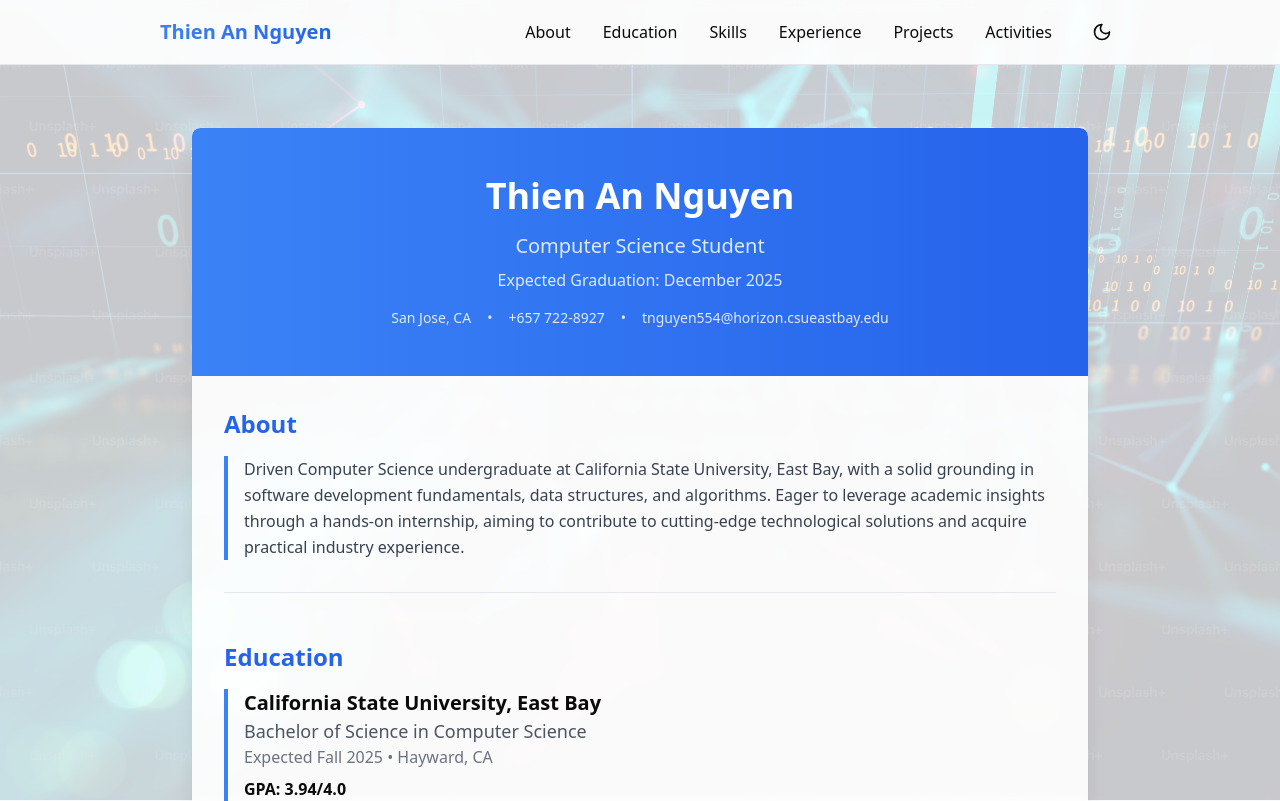
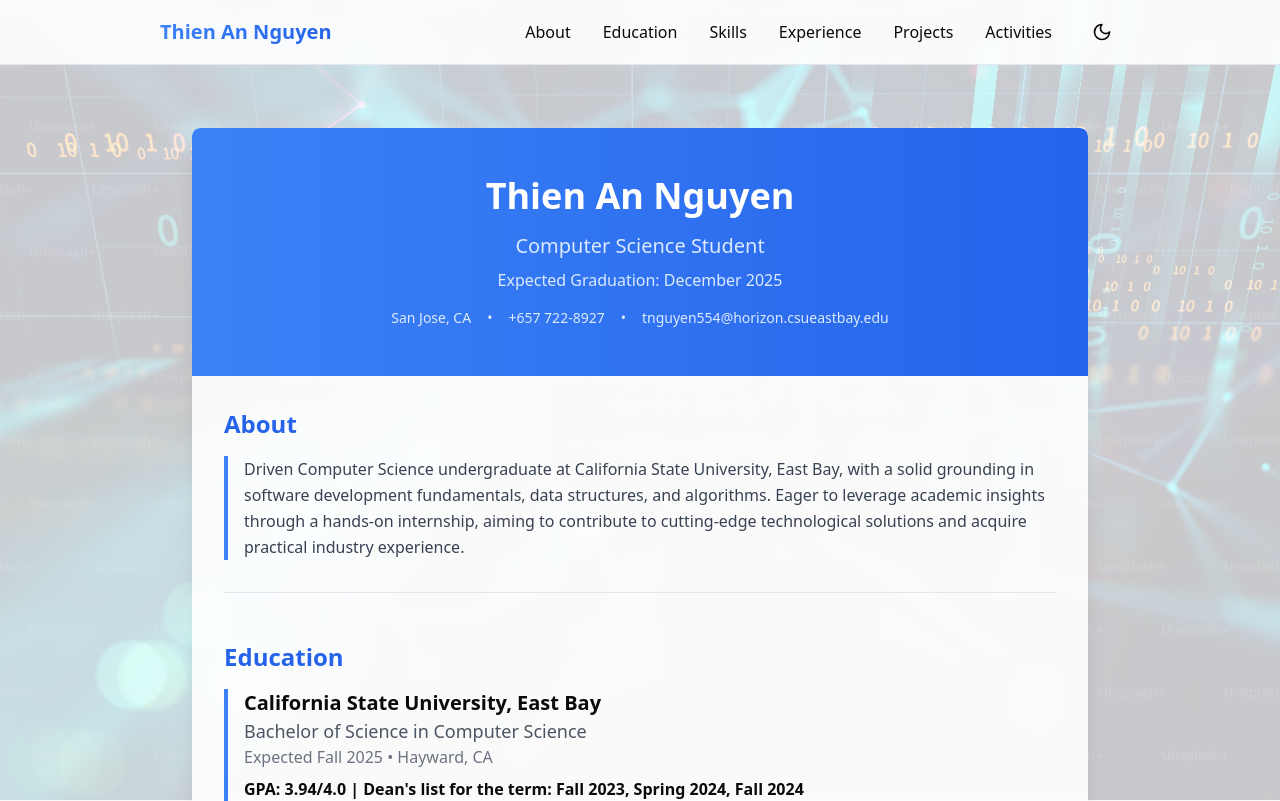
Before and after one commit to nta105/next-app, a Next.js app: page / in a window 1280 px wide. Shown: the top 801 px of the page. Built offline with nearby package versions, Linux system fonts and the light colour scheme.

Commit message:
education updated

```diff
--- a/app/components/Education.tsx
+++ b/app/components/Education.tsx
@@ -7,7 +7,7 @@ export default function Education() {
           <h3 className="text-xl font-semibold">California State University, East Bay</h3>
           <p className="text-lg text-gray-600 dark:text-gray-300">Bachelor of Science in Computer Science</p>
           <p className="text-gray-500">Expected Fall 2025 • Hayward, CA</p>
-          <p className="font-semibold mt-2">GPA: 3.94/4.0</p>
+          <p className="font-semibold mt-2">GPA: 3.94/4.0 | Dean's list for the term: Fall 2023, Spring 2024, Fall 2024</p>
           <div className="mt-2">
             <p className="text-blue-600 dark:text-blue-400 font-medium">Achievements</p>
             <p>• Recipient of Computer Science Department Scholarship, 2023-2024</p>
```
